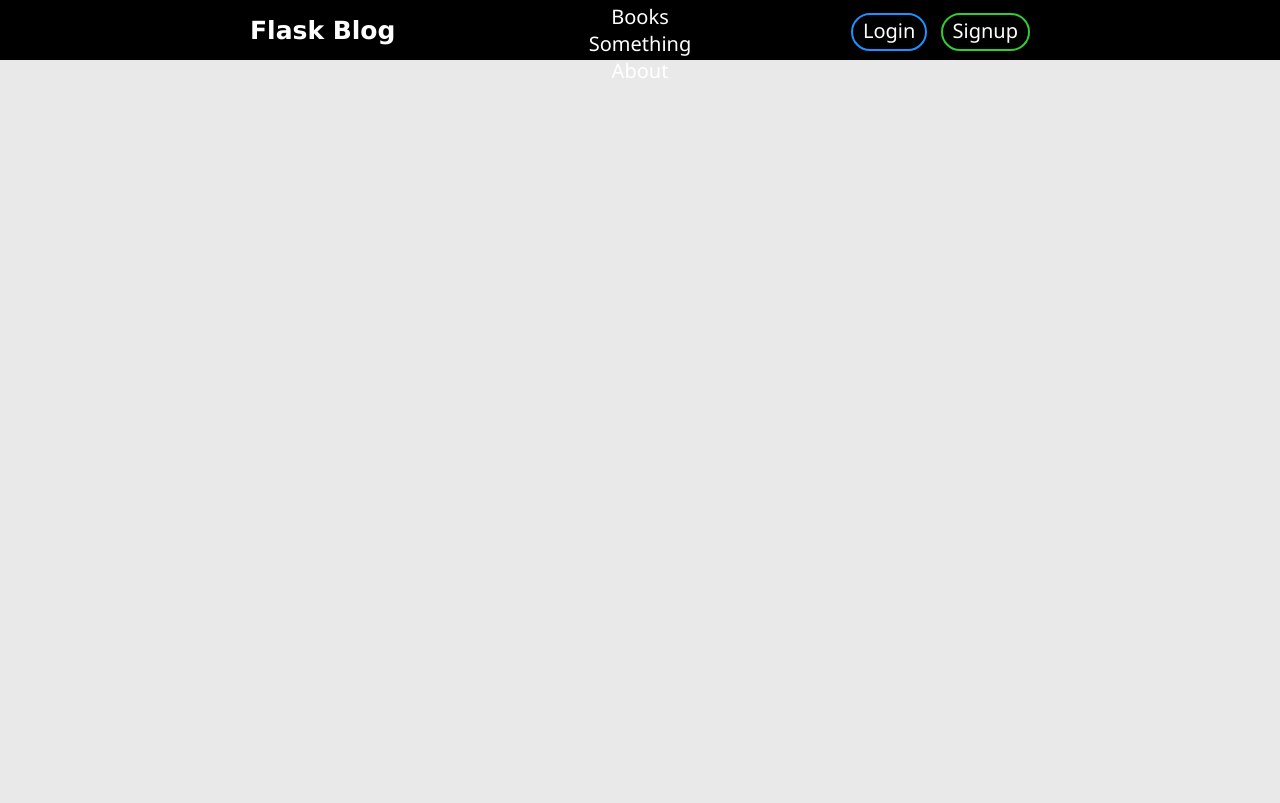
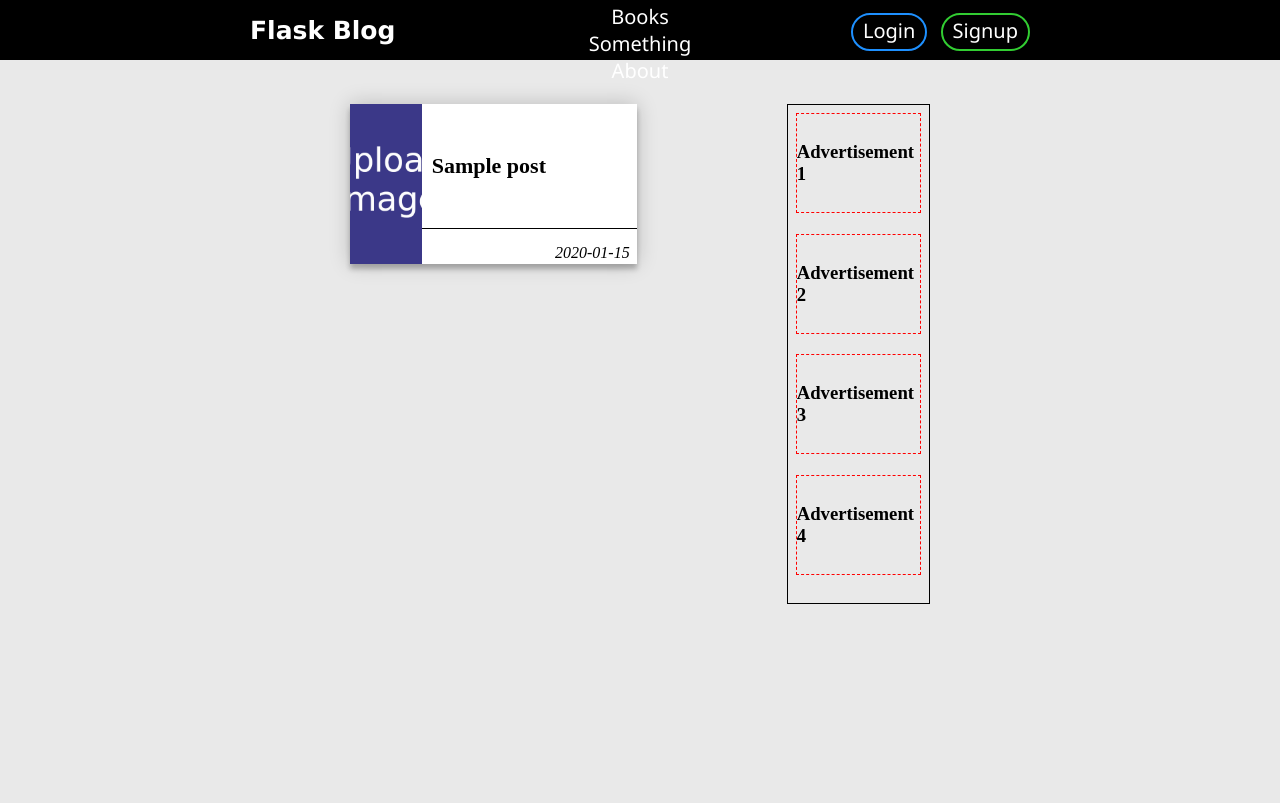
Before and after one commit to KrzysztofRozmus/flask-blog, a Flask app: page /home in a window 1280 px wide. Shown: the top 803 px of the page. Run offline with Flask 3, Linux system fonts and the light colour scheme; tables that the repository leaves empty hold one stand-in row (Sample ...).

Commit message:
Add posts model with database & posts on home page

```diff
--- a/blog/routes.py
+++ b/blog/routes.py
@@ -1,7 +1,7 @@
 from blog import app, db, login_manager
 from flask import render_template, redirect, url_for, flash
 from blog.forms import SignupForm, LoginForm
-from blog.models import User
+from blog.models import User, Post
 from datetime import timedelta
 from flask_login import login_user, login_required, logout_user, current_user
 
@@ -14,7 +14,12 @@ def load_user(email):
 @app.route("/")
 @app.route("/home")
 def home():
-    return render_template("index.html")
+    # Variable used for display advertisement box only on home page.
+    home_page = True
+    image_file = url_for("static", filename="pictures/pic01.png")
+
+    posts = Post.query.all()
+    return render_template("index.html", posts=posts, home_page=home_page, image_file=image_file)
 
 
 @app.route("/signup", methods=("GET", "POST"))
--- a/blog/static/general.css
+++ b/blog/static/general.css
@@ -79,3 +79,84 @@ body {
 dd {
     height: 40px;
 }
+
+
+
+/* ============================ Display posts on home page ============================ */
+
+
+.home-page-posts {
+    display: grid;
+    grid-template-columns: 2fr 1fr;
+    gap: 150px;
+}
+
+.posts-container {
+    display: grid;
+    height: 500px;
+    gap: 30px;
+}
+
+.post-box {
+    box-shadow: 0 0 20px 0 rgba(0, 0, 0, 0.2), 0 5px 5px 0 rgba(0, 0, 0, 0.24);
+    height: 160px;
+    background-color: white;
+}
+
+.image {
+    flex: 1;
+}
+
+.image img {
+    width: 100%;
+    height: 100%;
+    object-fit: cover;
+}
+
+.post {
+    flex: 3;
+    flex-direction: column;
+}
+
+.post-title {
+    flex: 4;
+    align-items: center;
+    margin-left: 10px;
+    font-weight: 700;
+    font-size: 22px;
+}
+
+.post-title a {
+    text-decoration: none;
+    color: black;
+}
+
+.post-date {
+    flex: 1;
+    align-items: end;
+    justify-content: flex-end;
+    padding: 2px 7px;
+    font-style: italic;
+    border-top: 1px solid black;
+}
+
+.adv-box {
+    border: 1px dashed red;
+    height: 100px;
+    justify-content: center;
+    align-items: center;
+}
+
+.advertisement-container {
+    display: grid;
+    border: 1px solid black;
+    padding: 8px;
+}
+
+.post-box,
+.post,
+.post-title,
+.post-date,
+.adv-box {
+    display: flex;
+}
--- a/blog/templates/index.html
+++ b/blog/templates/index.html
@@ -24,7 +24,6 @@
     {% include "navbar.html" %}
 
     <div class="body">
-
         <div class="flash-messages">
             {% with messages = get_flashed_messages(with_categories=true) %}
             {% if messages %}
@@ -39,9 +38,52 @@
             {% endif %}
             {% endwith %}
         </div>
-
         {% block content %}
         {% endblock content %}
+
+        <div class="home-page-posts">
+            <div class="posts-container">
+                {% for post in posts %}
+
+                <div class="post-box">
+
+                    <div class="image">
+                        <img src="{{ image_file }}" alt="">
+                    </div>
+
+                    <div class="post">
+                        <div class="post-title">
+                            <a href="#">{{ post.title }}</a>
+                        </div>
+                        <div class="post-date">{{ post.date_posted }}</div>
+                    </div>
+
+                </div>
+
+                {% endfor %}
+            </div>
+
+            {% if home_page %}
+            <div class="advertisement-container">
+                <div class="adv-box">
+                    <h3>Advertisement 1</h3>
+                </div>
+
+                <div class="adv-box">
+                    <h3>Advertisement 2</h3>
+                </div>
+
+                <div class="adv-box">
+                    <h3>Advertisement 3</h3>
+                </div>
+
+                <div class="adv-box">
+                    <h3>Advertisement 4</h3>
+                </div>
+            </div>
+            {% endif %}
+
+        </div>
     </div>
 
     {% include "footer.html" %}
```
Also changed, not shown: blog/models.py (+19 -1 lines), blog/static/pictures/pic01.png (added). Lines whose indentation alone changed are shown as unchanged.
